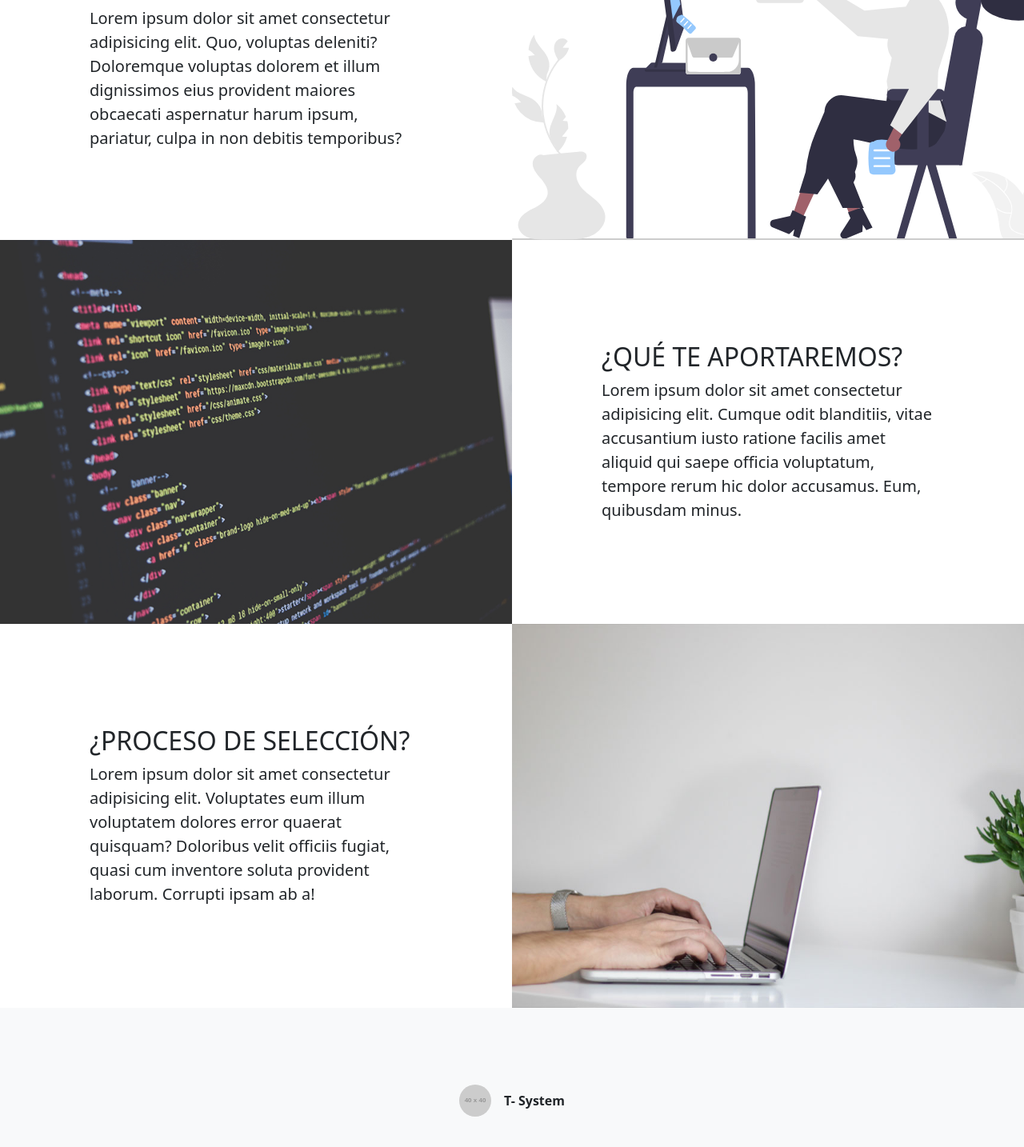
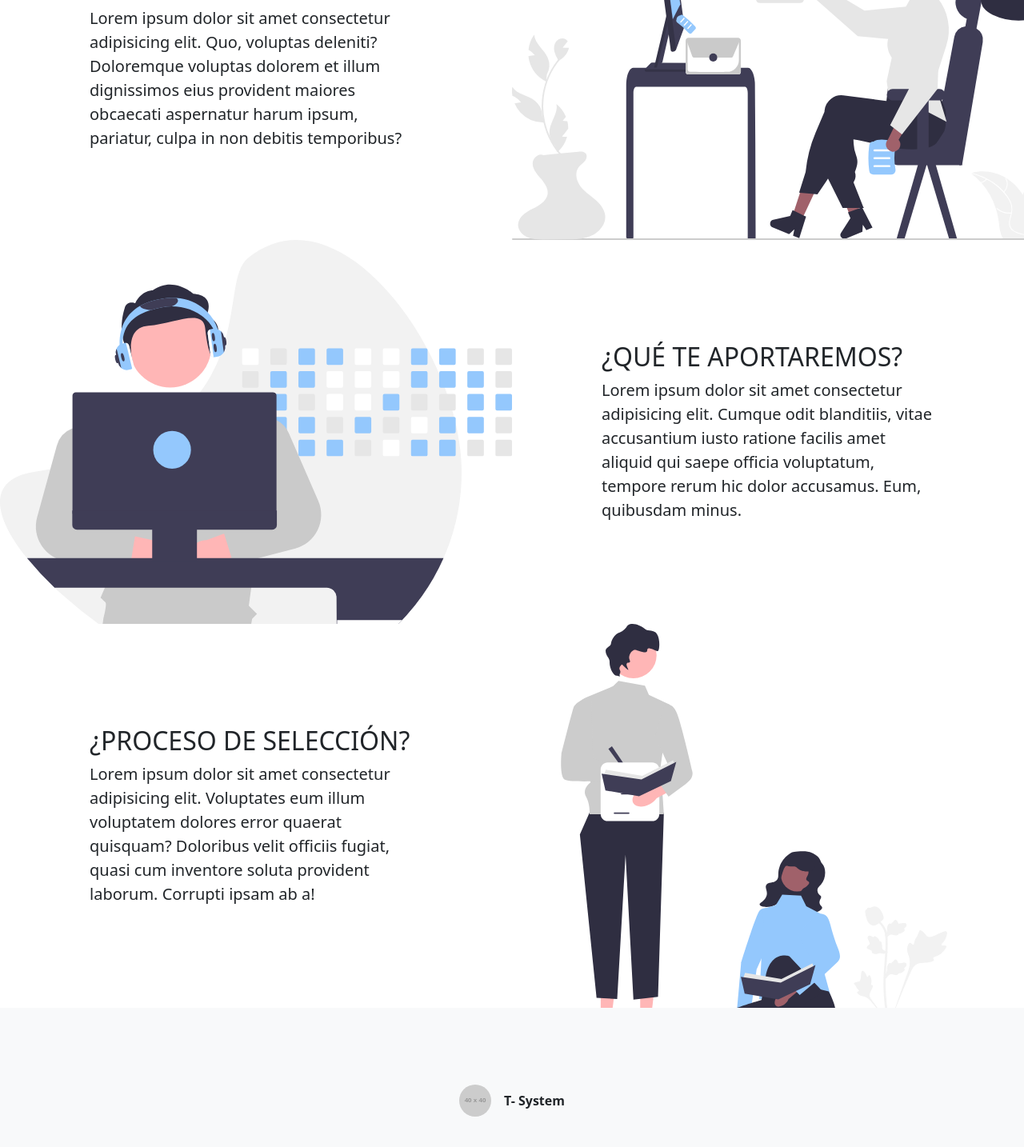
Before and after one commit to ElNotaCode/proyecto-final-angular, an Angular app: page / in a window 1280 px wide. Shown: the part 1288-2722 px from the top of the page at 80% size. Built offline with nearby package versions, Linux system fonts and the light colour scheme.

Commit message:
commit de imagenes

```diff
--- a/src/app/public/home/home.component.html
+++ b/src/app/public/home/home.component.html
@@ -85,7 +85,7 @@
       </div>
     </div>
     <div class="row g-0">
-      <div class="col-lg-6 text-white showcase-img" style="background-image: url('assets/img/bg-showcase-2.jpg')">
+      <div class="col-lg-6 text-white showcase-img" style="background-image: url('../../../assets/imgHome/programando.svg')">
       </div>
       <div class="col-lg-6 my-auto showcase-text">
         <h2>¿QUÉ TE APORTAREMOS?</h2>
@@ -96,7 +96,7 @@
     </div>
     <div class="row g-0">
       <div class="col-lg-6 order-lg-2 text-white showcase-img"
-        style="background-image: url('assets/img/bg-showcase-3.jpg')"></div>
+        style="background-image: url('../../../assets/imgHome/procesoSeleccion.svg')"></div>
       <div class="col-lg-6 order-lg-1 my-auto showcase-text">
         <h2>¿PROCESO DE SELECCIÓN?</h2>
         <p class="lead mb-0">Lorem ipsum dolor sit amet consectetur adipisicing elit. Voluptates eum illum voluptatem
```
Also changed, not shown: src/assets/imgHome/procesoSeleccion.svg (added).
